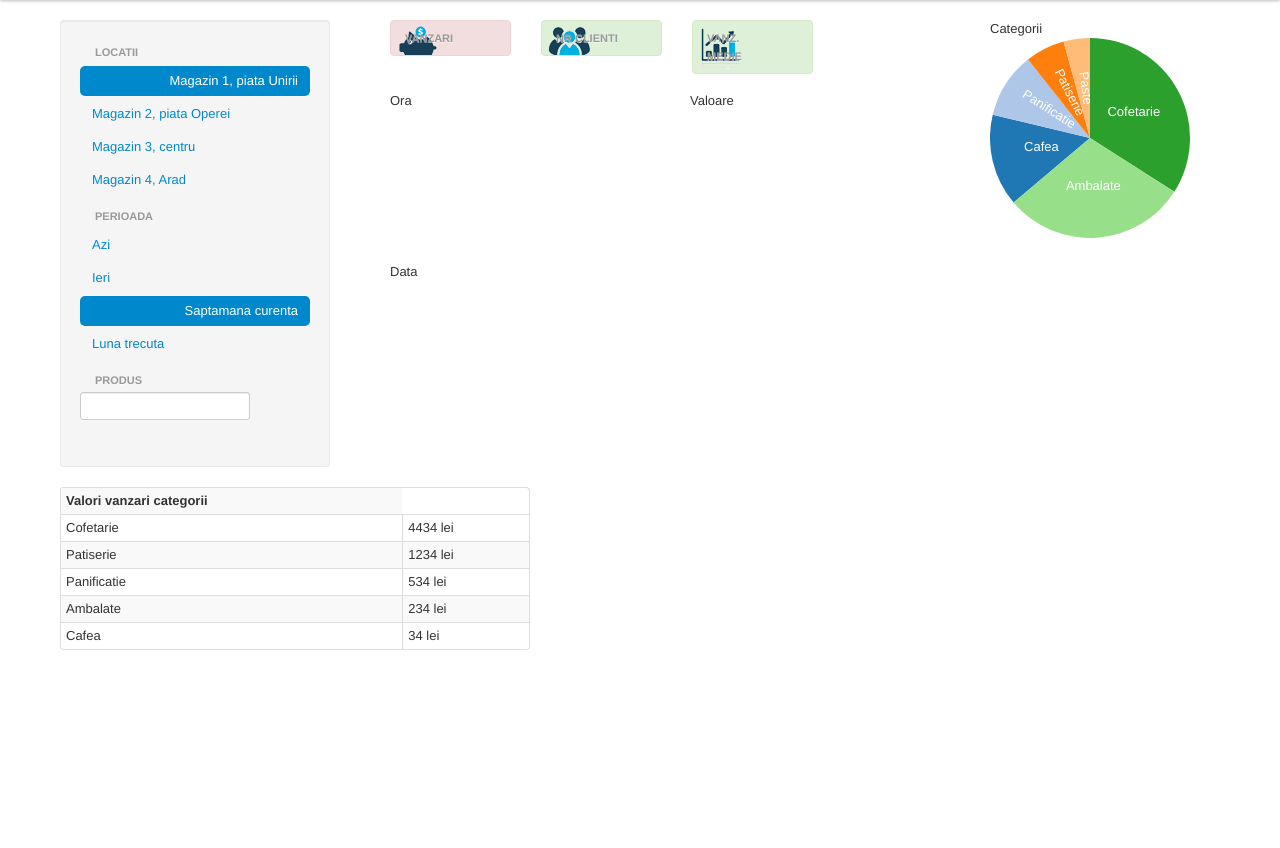
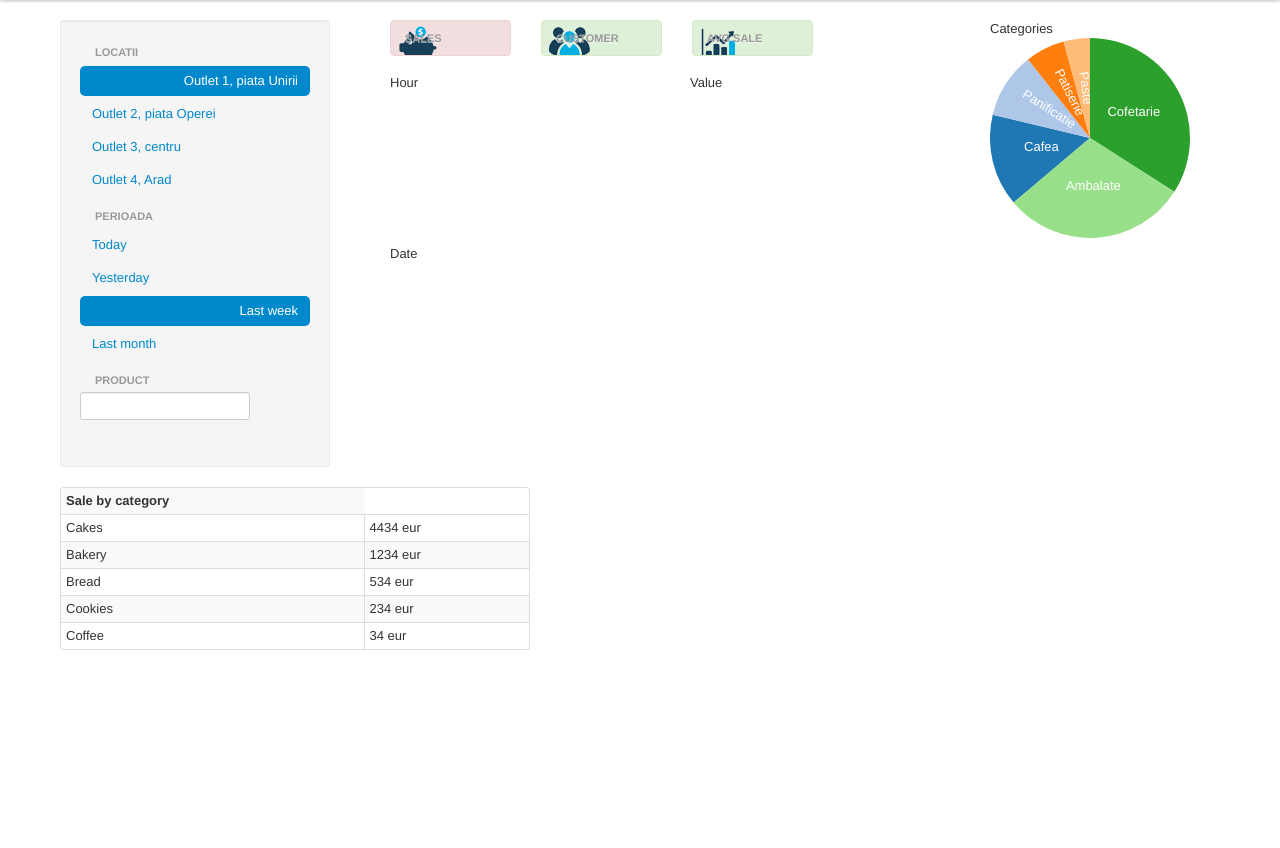
Before and after one commit to silviurusu/gesto, a Django app: template templates/vanzari.html in a window 1280 px wide. Shown: the part 40-888 px from the top of the page. Run offline with Django 3.2, Linux system fonts and the light colour scheme; the template is opened without the code that fills it, so the values that code supplies are empty; a map, chart or similar area stays blank; some libraries are stand-ins or nearby versions.

Commit message:
change some UI text to english

```diff
--- a/templates/base.html
+++ b/templates/base.html
@@ -56,8 +56,8 @@
                           <ul class="nav">
                               {% if user.is_authenticated %}
                                   <li class="{% active request home %}"><a href="/home/">Home</a></li>
-                                  <li class="{% active request vanzari %}"><a href="/vanzari/">Vanzari</a></li>
-                                  <li class="{% active request stocuri %}"><a href="/stocuri/">Stocuri</a></li>
+                                  <li class="{% active request vanzari %}"><a href="/vanzari/">Sales</a></li>
+                                  <li class="{% active request stocuri %}"><a href="/stocuri/">Stocks</a></li>
                                   <li class="pull-right"><a href="{% url userena_signout %}"><span>{% trans 'Signout' %} {{ user.username }}</span></a></li>
                               {% else %}
                                   <li class="pull-right"><a href="{% url userena_signin %}"><span>{% trans 'Signin' %}</span></a></li>
--- a/templates/vanzari.html
+++ b/templates/vanzari.html
@@ -12,34 +12,34 @@
                     Locatii
                 </li>
                 <li class="700 activeGest">
-                    <a href="javascript:filterGest('.700')">Magazin 1, piata Unirii</a>
+                    <a href="javascript:filterGest('.700')">Outlet 1, piata Unirii</a>
                 </li>
                 <li class="xxx">
-                    <a href="javascript:filterGest('.xxx')">Magazin 2, piata Operei</a>
+                    <a href="javascript:filterGest('.xxx')">Outlet 2, piata Operei</a>
                 </li>
                 <li class="ccc">
-                    <a href="javascript:filterGest('.ccc')">Magazin 3, centru</a>
+                    <a href="javascript:filterGest('.ccc')">Outlet 3, centru</a>
                 </li>
                 <li class="vvv">
-                    <a href="javascript:filterGest('.vvv')">Magazin 4, Arad</a>
+                    <a href="javascript:filterGest('.vvv')">Outlet 4, Arad</a>
                 </li>
                 <li class="nav-header">
                     Perioada
                 </li>
                 <li class="azi">
-                    <a href="javascript:filterTime('.azi')">Azi</a>
+                    <a href="javascript:filterTime('.azi')">Today</a>
                 </li>
                 <li class="ieri">
-                    <a href="javascript:filterTime('.ieri')">Ieri</a>
+                    <a href="javascript:filterTime('.ieri')">Yesterday</a>
                 </li>
                 <li class="activeday sapt">
-                    <a href="javascript:filterTime('.sapt')">Saptamana curenta</a>
+                    <a href="javascript:filterTime('.sapt')">Last week</a>
                 </li>
                 <li class="luna">
-                    <a href="javascript:filterTime('.luna')">Luna trecuta</a>
+                    <a href="javascript:filterTime('.luna')">Last month</a>
                 </li>
                 <li class="nav-header">
-                    Produs
+                    Product
                 </li>
                 <li>
                     <input type="text" class="span2" data-provide="typeahead" data-items="4" data-source='["CAFEA","COVRIGI BREZEL 80 GR","COVRIGI F.D.INSIROPATI 100 GR.","CORNURI DULCI CU RAHAT 55 GR",",PLACINTA CU MAC 110 GR"]'>
@@ -52,39 +52,39 @@
             <div class="row">
                 <div class="piggy span1 table table-bordered alert alert-error piggy">
                     <h2 id="valoarevanzari"></h2>
-                    <h6>vanzari</h6>
+                    <h6>sales</h6>
                 </div>
                 <div class="people span1 table table-bordered alert alert-success">
                     <h2 id="nrclienti"></h2>
-                    <h6>nr clienti</h6>
+                    <h6>customer</h6>
                 </div>
                 <div class="grafic span1 table table-bordered alert alert-success">
                     <h2 id="valoaremedie"></h2>
-                    <h6>vanz. medie</h6>
+                    <h6>avg sale</h6>
                 </div>
             </div>
 
             <div class="row">
                 <div id="hour-chart" class="chart span3">
-                    <div class="title">Ora</div>
+                    <div class="title">Hour</div>
                 </div>
 
                 <div id="distance-chart" class="chart span3">
-                    <div class="title">Valoare</div>
+                    <div class="title">Value</div>
                 </div>
 
             </div>
         </div>
 
         <div id="pie-chart" class="span2">
-            <div class="title">Categorii</div>
+            <div class="title">Categories</div>
         </div>
 
 
 
         <div class="row span9">
             <div id="date-chart" class="chart">
-                <div class="title">Data</div>
+                <div class="title">Date</div>
             </div>
         </div>
     </div>
@@ -96,21 +96,21 @@
     <div id="flight-list" class="span5 list"></div>
     <div id="categories-list" class="span5 list">
         <table class="date table table-striped table-bordered table-condensed">
-            <th class="day">Valori vanzari categorii</th>
+            <th class="day">Sale by category</th>
             <tr class="flight">
-                <td class="time">Cofetarie</td><td class="origin">4434 lei</td>
+                <td class="time">Cakes</td><td class="origin">4434 eur</td>
             </tr>
             <tr class="flight">
-                <td class="time">Patiserie</td><td class="origin">1234 lei</td>
+                <td class="time">Bakery</td><td class="origin">1234 eur</td>
             </tr>
             <tr class="flight">
-                <td class="time">Panificatie</td><td class="origin">534 lei</td>
+                <td class="time">Bread</td><td class="origin">534 eur</td>
             </tr>
             <tr class="flight">
-                <td class="time">Ambalate</td><td class="origin">234 lei</td>
+                <td class="time">Cookies</td><td class="origin">234 eur</td>
             </tr>
             <tr class="flight">
-                <td class="time">Cafea</td><td class="origin">34 lei</td>
+                <td class="time">Coffee</td><td class="origin">34 eur</td>
             </tr>
 
         </table>
```
Also changed, not shown: templates/stocuri.html (+14 -14 lines).
